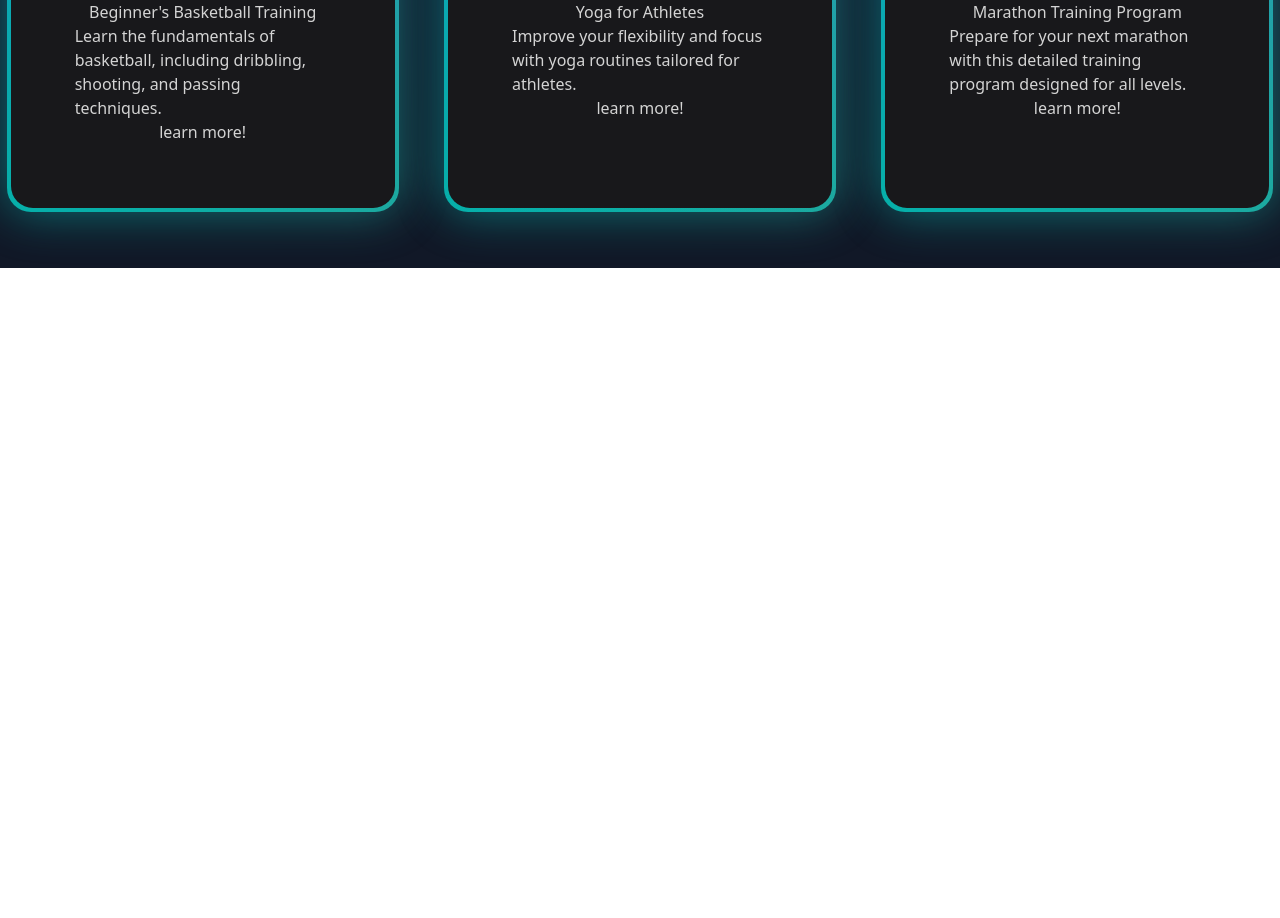
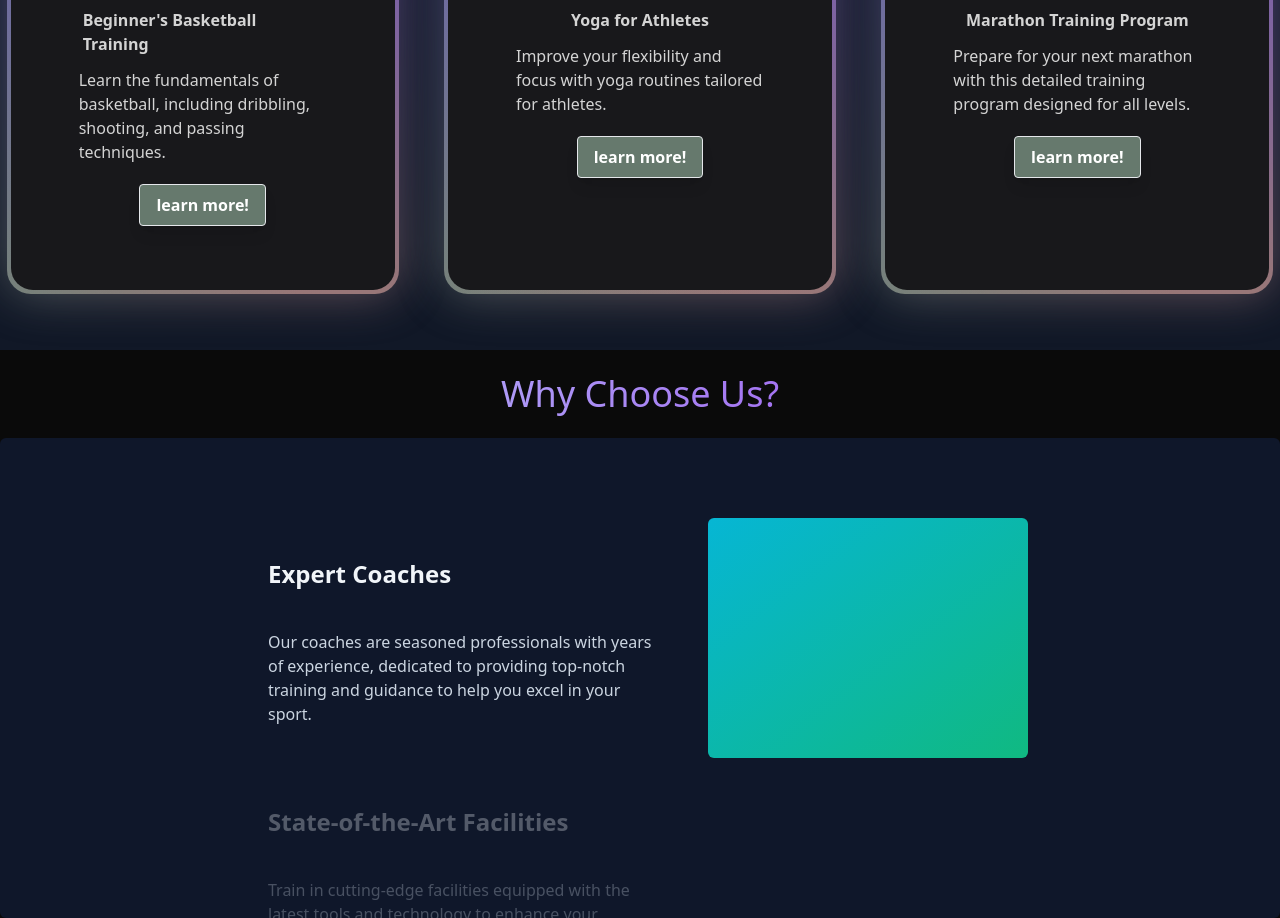
Before and after one commit to brihat2590/Sports-Course-Selling-App, a Next.js app: page / in a window 1280 px wide. Shown: the part 880-1798 px from the top of the page. Before the commit the page ends 1148 px from the top, so only its background shows below. Built offline with nearby package versions, Linux system fonts and the light colour scheme.

Commit message:
why to chose us

```diff
--- a/app/page.tsx
+++ b/app/page.tsx
@@ -1,5 +1,6 @@
 import FeaturedCourses from '@/components/FeaturedCourses'
 import Herosection from '@/components/Herosection'
+import WhyChooseUs from '@/components/WhyChooseUs'
 import React from 'react'
 
 function page() {
@@ -8,6 +9,7 @@ function page() {
 
           <Herosection/>
           <FeaturedCourses/>
+          <WhyChooseUs/>
 
 
     </main>
--- a/components/FeaturedCourses.tsx
+++ b/components/FeaturedCourses.tsx
@@ -120,10 +120,10 @@ export default function FeaturedCourses(){
                             <div key={course.id}className="flex justify-center ">
                                 <BackgroundGradient className="rounded-[22px] max-w-sm p-4 sm:p-10 bg-white dark:bg-zinc-900 overflow-hidden h-full ">
                                     <div className="p-4 sm:p-6 flex flex-col items-center flex-grow">
-                                        <p>{course.title}</p>
-                                        <p>{course.description}</p>
-                                        <Link href={`/course/${course.slug}`}>
-                                        <span className="mt-5">learn more!</span>
+                                        <p className="p-2 font-bold">{course.title}</p>
+                                        <p className="p-1 font-light">{course.description}</p>
+                                        <Link href={`/course/${course.slug}`} className="mt-4 border p-1.5 bg-[rgb(102,121,109)] hover:bg-[rgb(74,81,78)] text-white font-bold py-2 px-4 rounded shadow-lg transition duration-300 ease-in-out">
+                                        <span >learn more!</span>
                                         </Link>
 
 
--- /dev/null
+++ b/components/WhyChooseUs.tsx
@@ -0,0 +1,43 @@
+import React from 'react'
+import { StickyScroll } from './ui/sticky-scroll-reveal'
+
+const content=[
+    {
+        "title": "Expert Coaches",
+        "description": "Our coaches are seasoned professionals with years of experience, dedicated to providing top-notch training and guidance to help you excel in your sport."
+      },
+      {
+        "title": "State-of-the-Art Facilities",
+        "description": "Train in cutting-edge facilities equipped with the latest tools and technology to enhance your performance and ensure your safety."
+      },
+      {
+        "title": "Personalized Training Programs",
+        "description": "We create customized training plans tailored to your individual strengths, goals, and aspirations, whether you’re a beginner or a competitive athlete."
+      },
+      {
+        "title": "Focus on Holistic Development",
+        "description": "Our programs emphasize not just physical skills but also mental resilience, discipline, and teamwork, shaping you into a well-rounded athlete."
+      },
+      {
+        "title": "Supportive Community",
+        "description": "Be part of a vibrant community of like-minded athletes who inspire and motivate each other to achieve greatness both on and off the field."
+      }
+]
+
+function WhyChooseUs() {
+  return (
+    <div>
+
+
+        <h1 className=' flex p-6 items-center justify-center text-xl sm:text-4xl bg-clip-text text-transparent bg-gradient-to-r from-blue-200 to-purple-600'>Why Choose Us?</h1>
+        <StickyScroll content={content}/>
+
+
+
+
+
+    </div>
+  )
+}
+
+export default WhyChooseUs
--- /dev/null
+++ b/components/ui/sticky-scroll-reveal.tsx
@@ -0,0 +1,112 @@
+"use client";
+import React, { useEffect, useRef, useState } from "react";
+import { useMotionValueEvent, useScroll } from "framer-motion";
+import { motion } from "framer-motion";
+import { cn } from "@/utils/cn";
+
+export const StickyScroll = ({
+  content,
+  contentClassName,
+}: {
+  content: {
+    title: string;
+    description: string;
+    content?: React.ReactNode | any;
+  }[];
+  contentClassName?: string;
+}) => {
+  const [activeCard, setActiveCard] = React.useState(0);
+  const ref = useRef<any>(null);
+  const { scrollYProgress } = useScroll({
+    // uncomment line 22 and comment line 23 if you DONT want the overflow container and want to have it change on the entire page scroll
+    // target: ref
+    container: ref,
+    offset: ["start start", "end start"],
+  });
+  const cardLength = content.length;
+
+  useMotionValueEvent(scrollYProgress, "change", (latest) => {
+    const cardsBreakpoints = content.map((_, index) => index / cardLength);
+    const closestBreakpointIndex = cardsBreakpoints.reduce(
+      (acc, breakpoint, index) => {
+        const distance = Math.abs(latest - breakpoint);
+        if (distance < Math.abs(latest - cardsBreakpoints[acc])) {
+          return index;
+        }
+        return acc;
+      },
+      0
+    );
+    setActiveCard(closestBreakpointIndex);
+  });
+
+  const backgroundColors = [
+    "var(--slate-900)",
+    "var(--black)",
+    "var(--neutral-900)",
+  ];
+  const linearGradients = [
+    "linear-gradient(to bottom right, var(--cyan-500), var(--emerald-500))",
+    "linear-gradient(to bottom right, var(--pink-500), var(--indigo-500))",
+    "linear-gradient(to bottom right, var(--orange-500), var(--yellow-500))",
+  ];
+
+  const [backgroundGradient, setBackgroundGradient] = useState(
+    linearGradients[0]
+  );
+
+  useEffect(() => {
+    setBackgroundGradient(linearGradients[activeCard % linearGradients.length]);
+  }, [activeCard]);
+
+  return (
+    <motion.div
+      animate={{
+        backgroundColor: backgroundColors[activeCard % backgroundColors.length],
+      }}
+      className="h-[30rem] overflow-y-auto flex justify-center relative space-x-10 rounded-md p-10"
+      ref={ref}
+    >
+      <div className="div relative flex items-start px-4">
+        <div className="max-w-2xl">
+          {content.map((item, index) => (
+            <div key={item.title + index} className="my-20">
+              <motion.h2
+                initial={{
+                  opacity: 0,
+                }}
+                animate={{
+                  opacity: activeCard === index ? 1 : 0.3,
+                }}
+                className="text-2xl font-bold text-slate-100"
+              >
+                {item.title}
+              </motion.h2>
+              <motion.p
+                initial={{
+                  opacity: 0,
+                }}
+                animate={{
+                  opacity: activeCard === index ? 1 : 0.3,
+                }}
+                className="text-kg text-slate-300 max-w-sm mt-10"
+              >
+                {item.description}
+              </motion.p>
+            </div>
+          ))}
+          <div className="h-40" />
+        </div>
+      </div>
+      <div
+        style={{ background: backgroundGradient }}
+        className={cn(
+          "hidden lg:block h-60 w-80 rounded-md bg-white sticky top-10 overflow-hidden",
+          contentClassName
+        )}
+      >
+        {content[activeCard].content ?? null}
+      </div>
+    </motion.div>
+  );
+};
```
